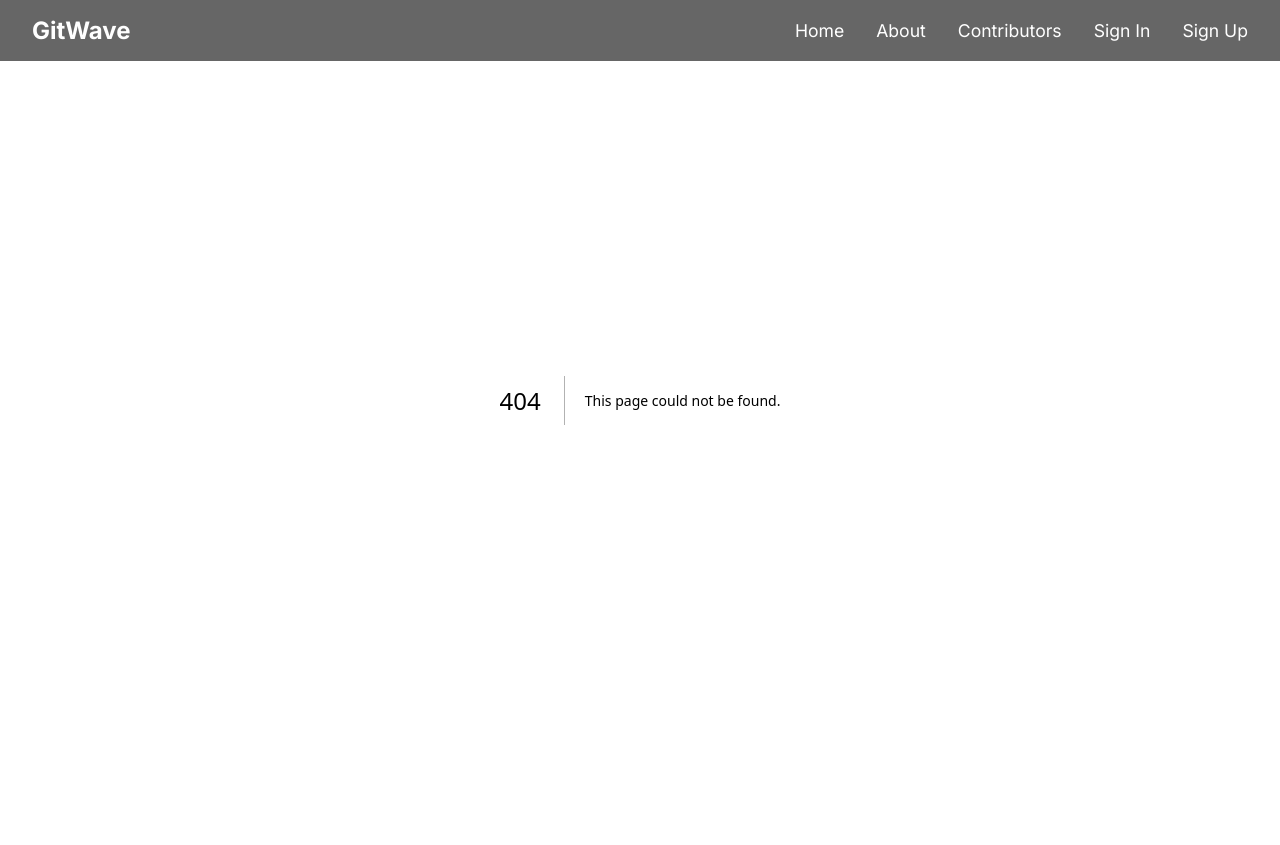
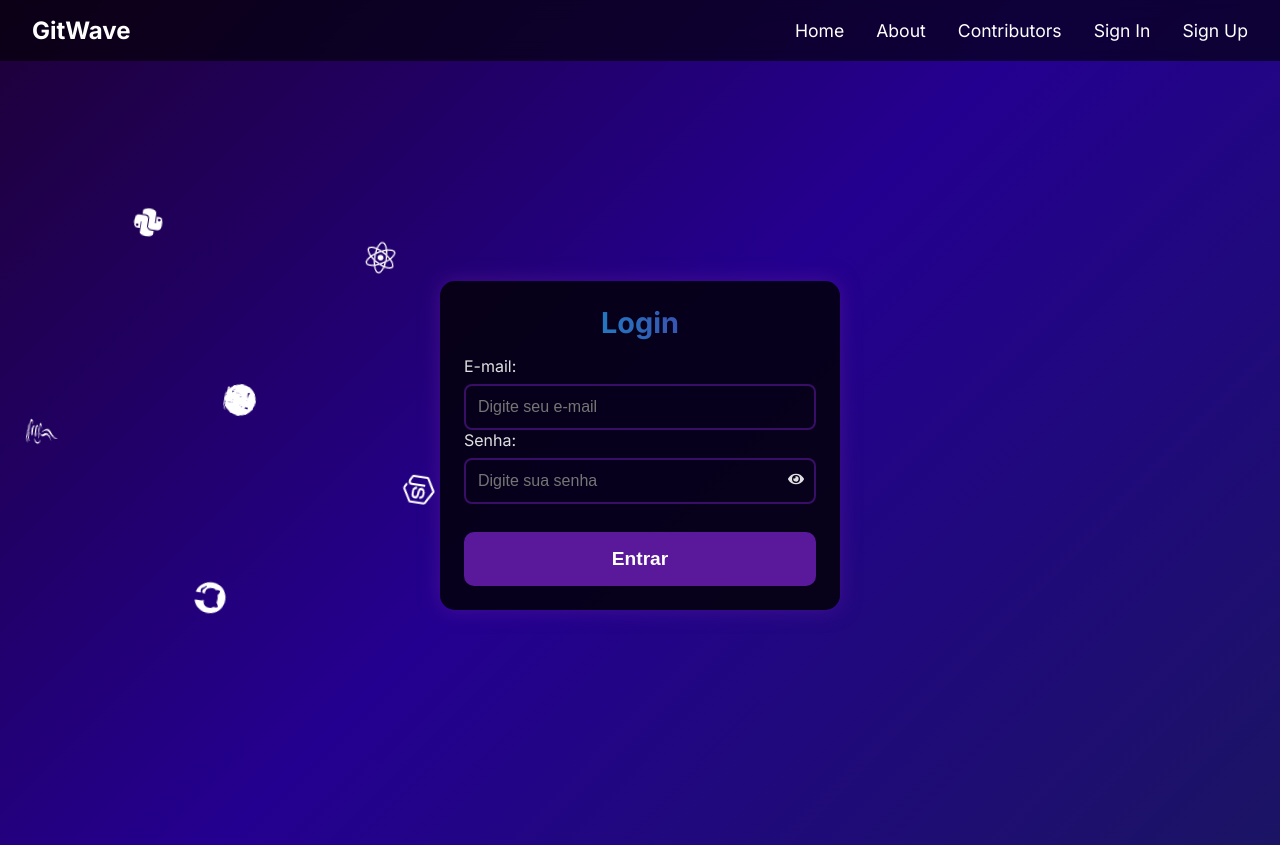
Before and after one commit to diegoandcontroll/github-wave, a Next.js app in the folder githubwave-ui/: page /auth/signin in a window 1280 px wide. Before the commit this address had no page. Before the commit the page ends 800 px from the top, so only its background shows below. Built offline with nearby package versions, Linux system fonts and the light colour scheme.

Commit message:
feat: Create page and styles sing in page

```diff
--- /dev/null
+++ b/githubwave-ui/src/app/auth/signin/page.module.css
@@ -0,0 +1,91 @@
+/* page.module.css */
+
+.container {
+  display: flex;
+  justify-content: center;
+  align-items: center;
+  min-height: 100vh;
+  margin-top: 45px; /* Ajustar conforme a altura do navbar */
+}
+
+.form-wrapper {
+  background-color: rgba(0, 0, 0, 0.8);
+  padding: 1.5rem; /* Reduzido para diminuir a altura */
+  border-radius: 15px;
+  box-shadow: 0 0 20px rgba(90, 24, 154, 0.6);
+  transition: box-shadow 0.3s ease-in-out;
+  width: 100%;
+  max-width: 400px; /* Ajustado para um tamanho menor */
+}
+
+.form-wrapper:hover {
+  box-shadow: 0 0 30px #5a189a, 0 0 60px #240090, 0 0 100px #1b1464;
+}
+
+.heading {
+  font-size: 1.8rem; /* Ajustado para menor */
+  color: #fff;
+  text-align: center;
+  margin-bottom: 1rem;
+  background: linear-gradient(90deg, #00b4d8, #5a189a);
+  -webkit-background-clip: text;
+  -webkit-text-fill-color: transparent;
+}
+
+.label {
+  display: block;
+  font-size: 1rem;
+  color: #e0e0e0;
+  margin-bottom: 0.5rem;
+}
+
+.input-wrapper {
+  position: relative;
+  margin-bottom: 1rem; /* Ajustado para espaçamento menor */
+}
+
+.input {
+  width: 100%;
+  padding: 0.75rem;
+  padding-right: 2.5rem; /* Espaço para o ícone */
+  border: 2px solid rgba(90, 24, 154, 0.6);
+  background-color: transparent;
+  border-radius: 8px;
+  color: white;
+  font-size: 1rem;
+  transition: border-color 0.3s ease-in-out, box-shadow 0.3s ease-in-out;
+}
+
+.input:focus {
+  outline: none;
+  border-color: #5a189a;
+  box-shadow: 0 0 10px #9d4edd;
+}
+
+.icon {
+  position: absolute;
+  right: 0.75rem;
+  top: 50%;
+  transform: translateY(-50%);
+  color: #e0e0e0;
+  cursor: pointer;
+}
+
+.button {
+  margin-top: 12px;
+  width: 100%;
+  padding: 1rem;
+  font-size: 1.2rem;
+  font-weight: bold;
+  background-color: #5a189a;
+  color: white;
+  border: none;
+  border-radius: 10px;
+  cursor: pointer;
+  transition: background-color 0.3s ease-in-out, box-shadow 0.3s ease-in-out;
+}
+
+.button:hover {
+  background-color: #9d4edd;
+  box-shadow: 0 0 20px #9d4edd;
+}
--- /dev/null
+++ b/githubwave-ui/src/app/auth/signin/page.tsx
@@ -0,0 +1,51 @@
+'use client'
+import React, { useState } from "react";
+import { FaEye, FaEyeSlash } from 'react-icons/fa';
+import styles from './page.module.css';
+
+const SignIn = () => {
+  const [showPassword, setShowPassword] = useState<boolean>(false);
+
+  const togglePasswordVisibility = () => setShowPassword(!showPassword);
+
+  return (
+    <div className={styles.container}>
+      <div className={styles["form-wrapper"]}>
+        <h1 className={styles.heading}>Login</h1>
+        <form>
+          <label htmlFor="email" className={styles.label}>E-mail:</label>
+          <input
+            type="email"
+            id="email"
+            name="email"
+            required
+            placeholder="Digite seu e-mail"
+            className={styles.input}
+          />
+
+          <label htmlFor="password" className={styles.label}>Senha:</label>
+          <div className={styles["input-wrapper"]}>
+            <input
+              type={showPassword ? "text" : "password"}
+              id="password"
+              name="password"
+              required
+              placeholder="Digite sua senha"
+              className={styles.input}
+            />
+            <span
+              className={styles.icon}
+              onClick={togglePasswordVisibility}
+            >
+              {showPassword ? <FaEyeSlash /> : <FaEye />}
+            </span>
+          </div>
+
+          <button type="submit" className={styles.button}>Entrar</button>
+        </form>
+      </div>
+    </div>
+  );
+};
+
+export default SignIn;
```
